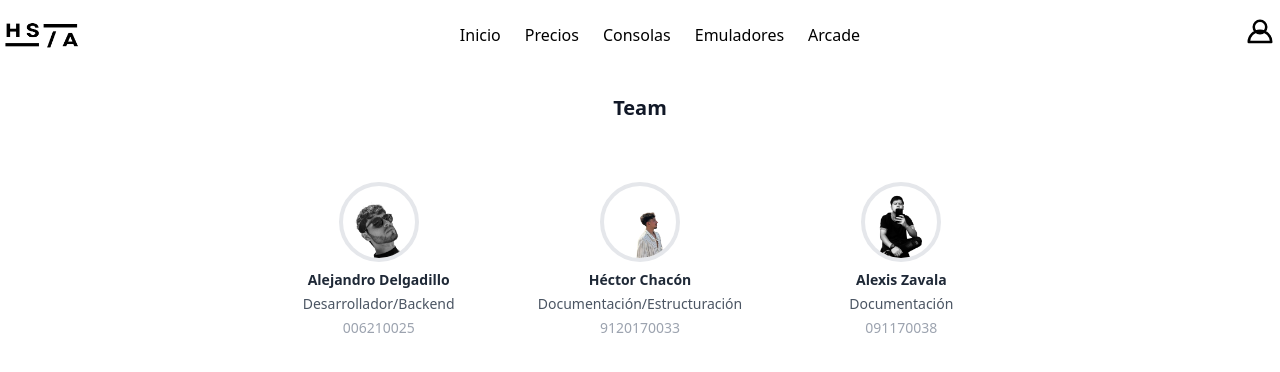
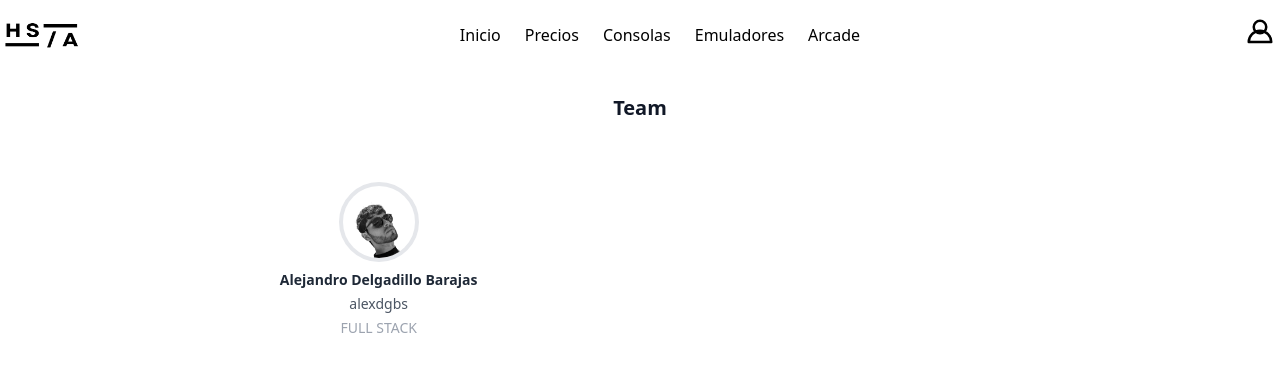
Before and after one commit to alexdgbs/hsa-games-static, a Nuxt app: page /team in a window 1280 px wide. Shown: the top 372 px of the page. Built offline with nearby package versions, Linux system fonts and the light colour scheme.

Commit message:
new version

```diff
--- a/pages/consolas.vue
+++ b/pages/consolas.vue
@@ -4,21 +4,17 @@
     <p class="text-slate-500 mb-6 text-sm py-5">Explora las consolas clásicas y revive la nostalgia de los mejores videojuegos.</p>
 
     <div class="emulador-grid">
-
       <nuxt-link to="/psp" class="emulador-card">
         <img src="/img/psp-consoles.png" alt="PlayStation Portable" class="emulador-imagen" />
       </nuxt-link>
-
 
       <nuxt-link to="/gamecube" class="emulador-card">
         <img src="/img/gamecube-consoles.png" alt="Nintendo Gamecube" class="emulador-imagen" />
       </nuxt-link>
 
-
       <nuxt-link to="/n64" class="emulador-card">
         <img src="/img/n64-consoles.png" alt="Nintendo 64" class="emulador-imagen" />
       </nuxt-link>
-
 
       <nuxt-link to="/gba" class="emulador-card">
         <img src="/img/gba-consoles.png" alt="Gameboy Advance" class="emulador-imagen" />
@@ -48,12 +44,19 @@ export default {
   padding: 20px;
   text-align: center;
   animation: fadeIn 0.5s ease-in;
+  display: flex;
+  flex-direction: column;
+  justify-content: center;
+  align-items: center;
 }
 
 .emulador-grid {
   display: grid;
   grid-template-columns: repeat(auto-fill, minmax(110px, 1fr));
   gap: 20px;
+  width: 100%;
+  justify-items: center;
+  align-items: center;
 }
 
 .emulador-card {
@@ -61,7 +64,7 @@ export default {
   width: 120px;
   height: 120px;
   background-color: #ffffff;
-  border-radius: 90px;
+  border-radius: 100px;
   box-shadow: 0 2px 10px rgba(0, 0, 0, 0.1);
   text-align: center;
   transition: box-shadow 0.3s;
@@ -84,18 +87,11 @@ export default {
   pointer-events: none;
 }
 
-
-
 .emulador-imagen {
   width: 60%;
   height: auto;
   transition: transform 0.3s;
 }
-
-.emulador-card:hover .emulador-imagen {
-  transform: rotate(0deg) scale(1.1);
-}
-
 
 @keyframes fadeIn {
   from {
@@ -108,7 +104,6 @@ export default {
   }
 }
 
-
 @media (max-width: 640px) {
   .emulador-card {
     width: 100px;
--- a/pages/emuladores.vue
+++ b/pages/emuladores.vue
@@ -28,11 +28,11 @@ export default {
     return {
       emuladores: [
         { nombre: 'PSP', link: 'https://www.ppsspp.org/', imagen: '/img/psp.png' },
-        { nombre: 'PS2', link: 'https://pcsx2.net/', imagen: '/img/ps2.png' },
+        { nombre: 'Snes', link: 'https://www.snes9x.com/', imagen: '/img/snes-consoles.png' },
         { nombre: 'GameCube', link: 'https://es.dolphin-emu.org/?cr=es', imagen: '/img/gamecube-consoles.png' },
-        { nombre: 'GBA', link: 'https://visualboyadvance.org/', imagen: '/img/gameboyadvance.png' },
-        { nombre: 'Snes', link: 'https://www.snes9x.com/', imagen: '/img/nes.png' },
-        { nombre: 'Nintendo 64', link: 'https://www.pj64-emu.com/', imagen: '/img/nintendo64.png' },
+
+
+
       ],
       hoveredIndex: null,
     };
@@ -80,52 +80,35 @@ h1 {
 
 .tv-container {
   background: #ffffff;
-  border-radius: 15px;
-  padding: 35px;
+
+  padding: 15px;
   position: relative;
   overflow: hidden;
-  box-shadow: 0 0 10px rgba(0, 0, 0, 0.5);
 }
 
-.tv-container::before {
-  content: "";
-  position: absolute;
-  top: 5px;
-  left: 5px;
-  right: 5px;
-  bottom: 5px;
-  border: 5px solid #ffffff;
-  border-radius: 10px;
-  pointer-events: none;
-}
 
 .emulador-grid {
   display: grid;
-  grid-template-columns: repeat(auto-fill, minmax(100px, 1fr));
-  gap: 15px;
+  grid-template-columns: repeat(3, 1fr);
   padding: 10px 0;
+  justify-items: center;
+  align-items: center;
+
 }
 
 .emulador-card {
   width: 100px;
   height: 100px;
   background-color: #ffffff;
-  border-radius: 100px;
-  box-shadow: 0 2px 10px rgba(0, 0, 0, 0.1);
-  text-align: center;
-  transition: transform 0.3s, box-shadow 0.3s;
+  border-radius: 50%;
   display: flex;
   justify-content: center;
   align-items: center;
-}
 
-.emulador-card:hover {
-  transform: scale(1.05);
-  box-shadow: 0 4px 20px rgba(0, 0, 0, 0.2);
 }
 
 .emulador-imagen {
-  width: 60%;
+  width: 100%;
   height: auto;
 }
 
@@ -144,11 +127,11 @@ h1 {
   .emulador-card {
     width: 80px;
     height: 80px;
-    margin: 10px;
   }
 
   .emulador-grid {
-    grid-template-columns: repeat(auto-fill, minmax(70px, 1fr));
+    grid-template-columns: repeat(1, 1fr);
+    gap: 10px;
   }
 }
 </style>
--- a/pages/team.vue
+++ b/pages/team.vue
@@ -4,21 +4,9 @@
     <div class="grid grid-cols-1 sm:grid-cols-2 lg:grid-cols-3 gap-4 max-w-3xl mx-auto">
       <div class="bg-white rounded-lg p-3 transition-transform transform hover:scale-105">
         <img src="/img/Samuel.png" alt="Miembro del equipo" class="mb-2 w-20 h-auto mx-auto rounded-full border-4 border-gray-200" />
-        <h3 class="text-sm font-semibold text-gray-800">Alejandro Delgadillo</h3>
-        <p class="text-sm text-gray-600 mt-1">Desarrollador/Backend</p>
-        <p class="text-sm mt-1 text-gray-400">006210025</p>
-      </div>
-      <div class="bg-white rounded-lg p-3 transition-transform transform hover:scale-105">
-        <img src="/img/Hector.png" alt="Miembro del equipo" class="mb-2 w-20 h-auto mx-auto rounded-full border-4 border-gray-200" />
-        <h3 class="text-sm font-semibold text-gray-800">Héctor Chacón </h3>
-        <p class="text-sm text-gray-600 mt-1">Documentación/Estructuración</p>
-        <p class="text-sm mt-1 text-gray-400">9120170033</p>
-      </div>
-      <div class="bg-white rounded-lg p-3 transition-transform transform hover:scale-105">
-        <img src="/img/Alexis.png" alt="Miembro del equipo" class="mb-2 w-20 h-auto mx-auto rounded-full border-4 border-gray-200" />
-        <h3 class="text-sm font-semibold text-gray-800">Alexis Zavala</h3>
-        <p class="text-sm text-gray-600 mt-1">Documentación</p>
-        <p class="text-sm mt-1 text-gray-400">091170038</p>
+        <h3 class="text-sm font-semibold text-gray-800">Alejandro Delgadillo Barajas</h3>
+        <p class="text-sm text-gray-600 mt-1">alexdgbs</p>
+        <p class="text-sm mt-1 text-gray-400">FULL STACK</p>
       </div>
     </div>
 
```
Also changed, not shown: 19 other files (tests, documents, lock files or other folders).
